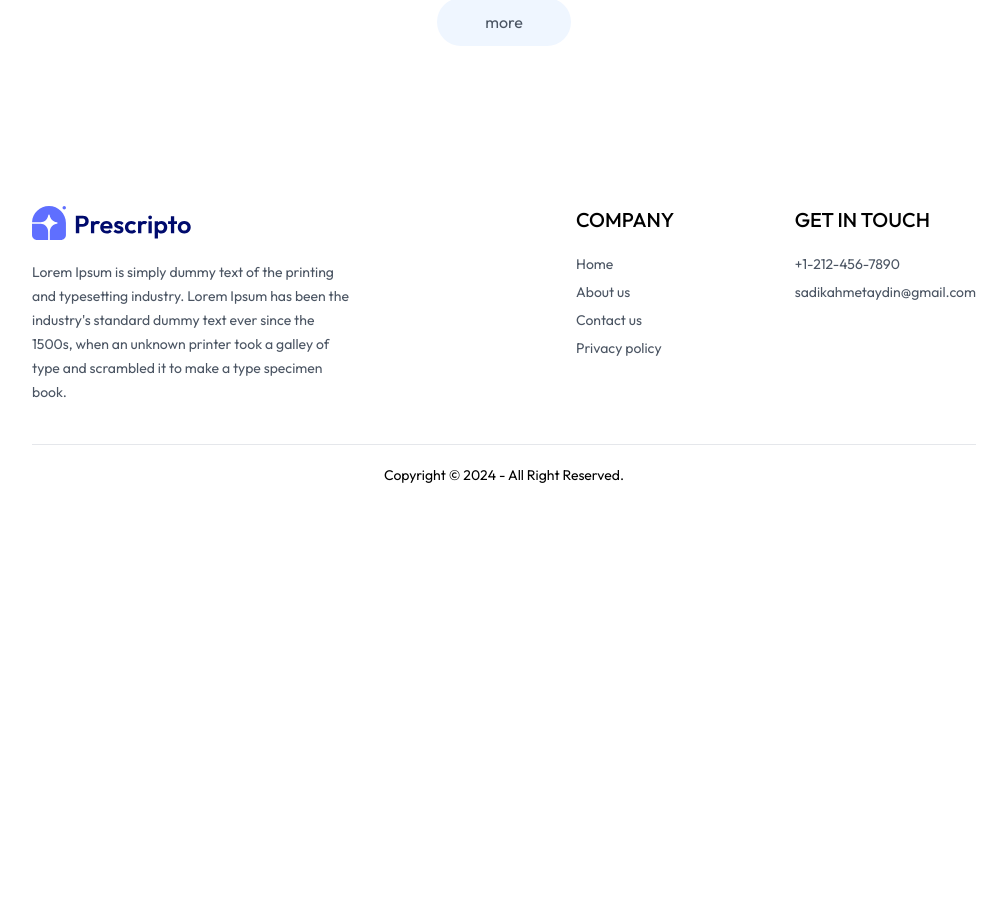
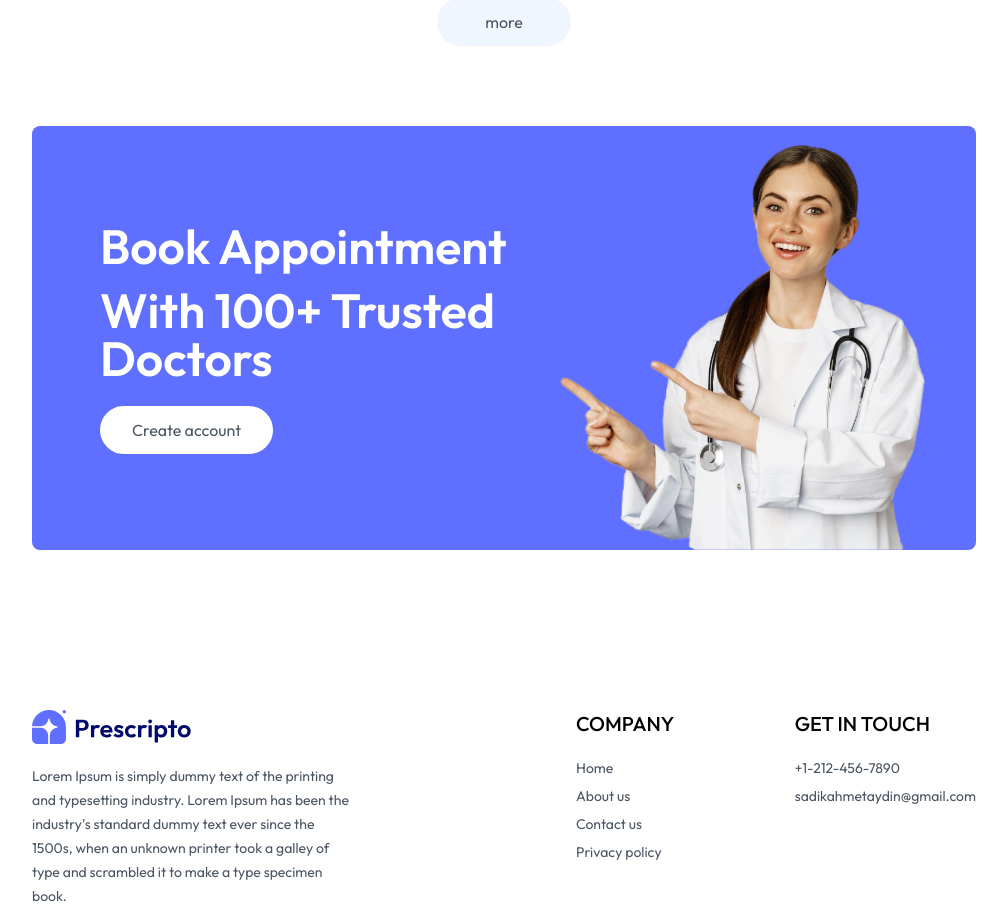
Before and after one commit to Ajay14780/docter-appointment, a React (Vite) app in the folder frontend/: page / in a window 1280 px wide. Shown: the part 2360-3283 px from the top of the page, without its empty margins (136-1143 px from the left). Before the commit the page ends 2865 px from the top, so only its background shows below. Built offline with nearby package versions, Linux system fonts and the light colour scheme.

Commit message:
add Banner component

```diff
--- a/frontend/src/pages/Home.jsx
+++ b/frontend/src/pages/Home.jsx
@@ -2,6 +2,7 @@ import React from 'react'
 import Header from '../components/Header'
 import SpecialityMenu from '../components/SpecialityMenu'
 import TopDoctors from '../components/TopDoctors'
+import Banner from '../components/Banner'
 
 const Home = () => {
   return (
@@ -9,6 +10,7 @@ const Home = () => {
       <Header />
       <SpecialityMenu />
       <TopDoctors />
+      <Banner />
     </div>
   )
 }
```
